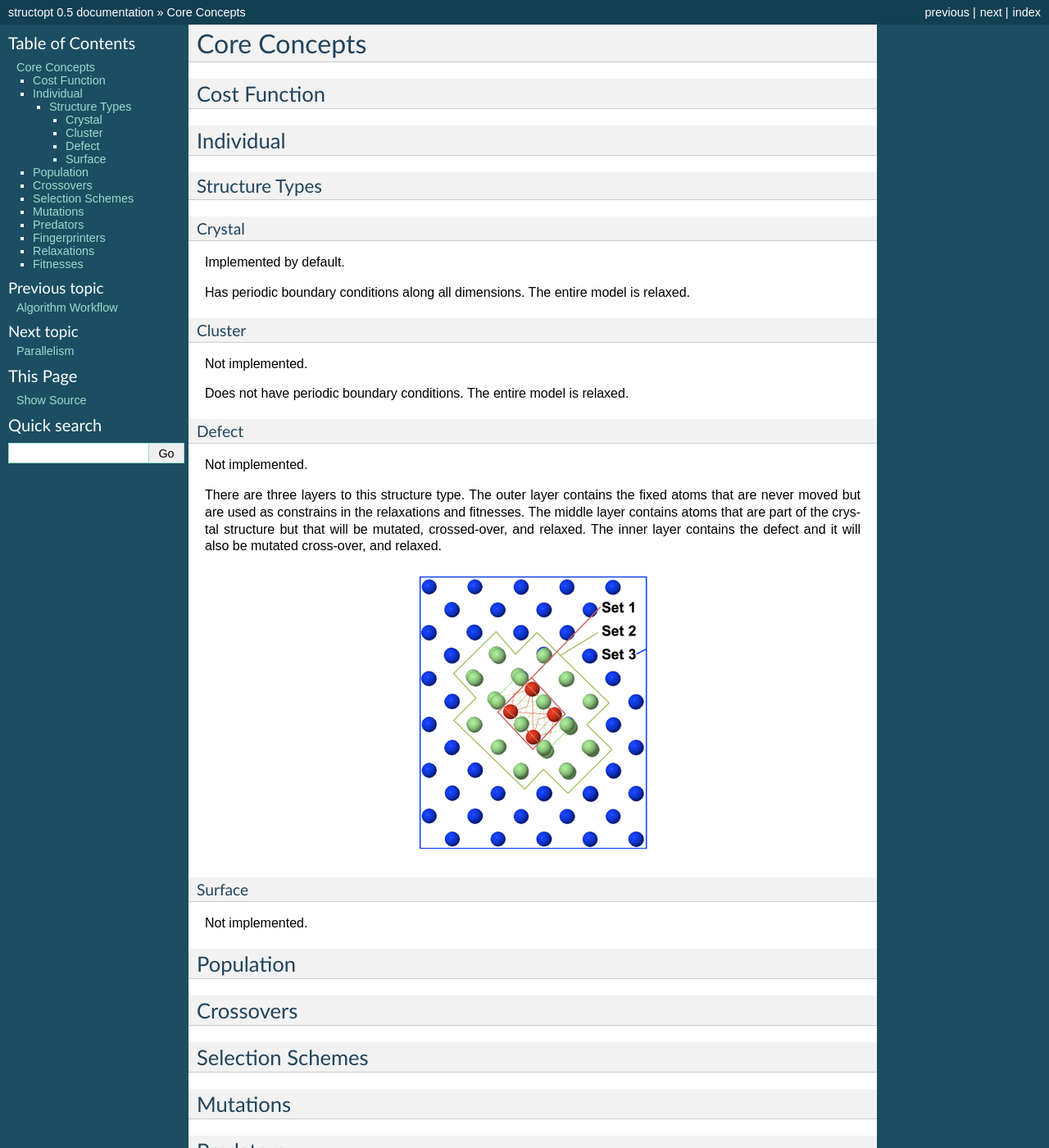
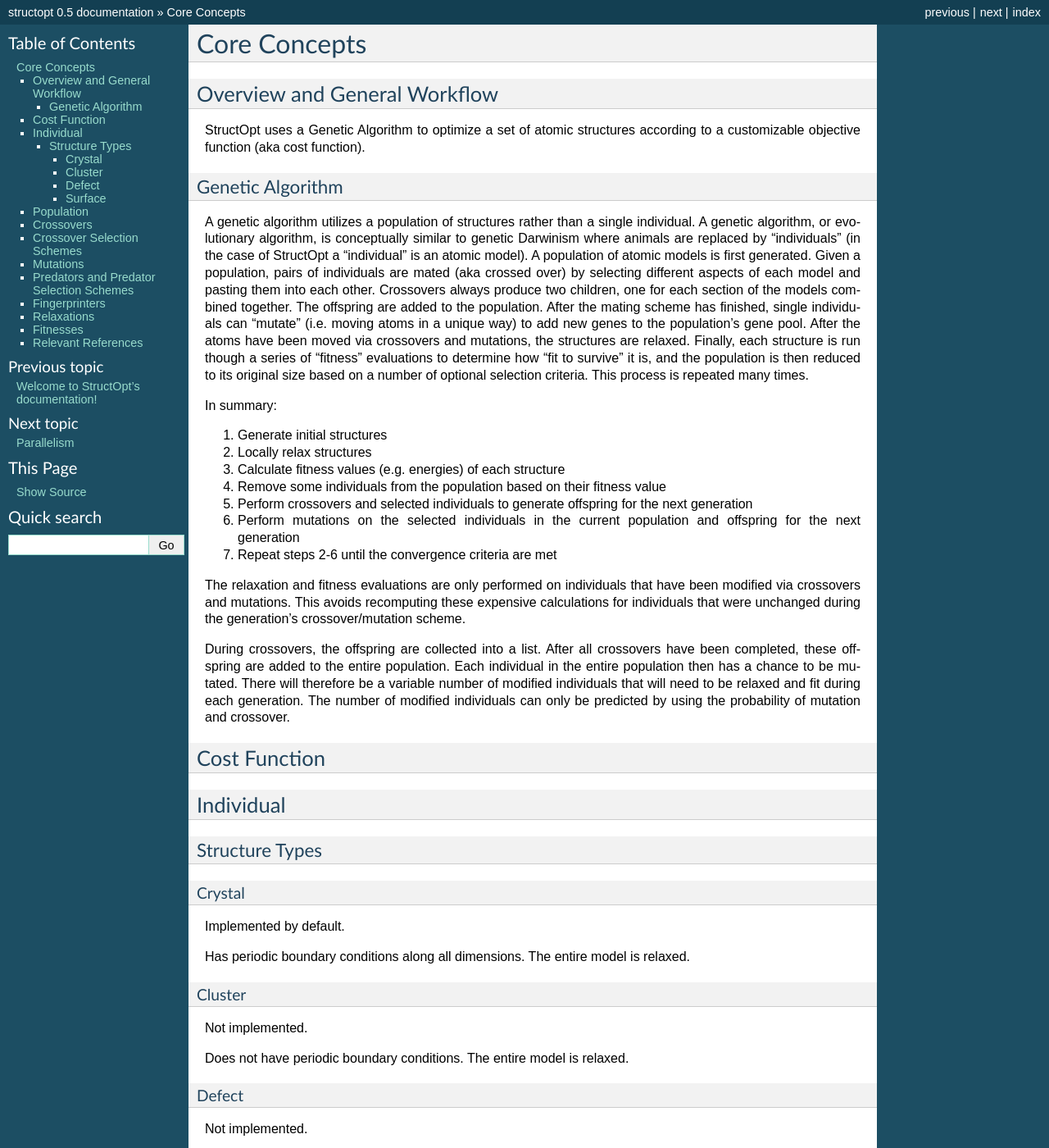
Before and after one commit to uw-cmg/StructOpt_modular, a Sphinx documentation site: the page built from docs/core_concepts.rst, in a window 1280 px wide and 1400 px high. Shown: the whole window at 82% size. Built offline with Sphinx 7.4.7, drawn with Linux system fonts in a browser that asks for light colours; pages that are not in the unit, such as notebooks, are missing from menus; some of the changed text lies outside the part shown.

Commit message:
documentation!!

```diff
--- a/docs/core_concepts.rst
+++ b/docs/core_concepts.rst
@@ -1,5 +1,32 @@
+.. _core_concetps:
+
 Core Concepts
 #############
+
+Overview and General Workflow
+=============================
+
+StructOpt uses a Genetic Algorithm to optimize a set of atomic structures according to a customizable objective function (aka cost function).
+
+Genetic Algorithm
+-----------------
+
+A genetic algorithm utilizes a population of structures rather than a single individual. A genetic algorithm, or evolutionary algorithm, is conceptually similar to genetic Darwinism where animals are replaced by "individuals" (in the case of StructOpt a "individual" is an atomic model). A population of atomic models is first generated. Given a population, pairs of individuals are mated (aka crossed over) by selecting different aspects of each model and pasting them into each other. Crossovers always produce two children, one for each section of the models combined together. The offspring are added to the population. After the mating scheme has finished, single individuals can "mutate" (i.e. moving atoms in a unique way) to add new genes to the population's gene pool. After the atoms have been moved via crossovers and mutations, the structures are relaxed. Finally, each structure is run though a series of "fitness" evaluations to determine how "fit to survive" it is, and the population is then reduced to its original size based on a number of optional selection criteria. This process is repeated many times.
+
+In summary:
+
+1. Generate initial structures
+2. Locally relax structures
+3. Calculate fitness values (e.g. energies) of each structure
+4. Remove some individuals from the population based on their fitness value
+5. Perform crossovers and selected individuals to generate offspring for the next generation
+6. Perform mutations on the selected individuals in the current population and offspring for the next generation
+7. Repeat steps 2-6 until the convergence criteria are met
+
+The relaxation and fitness evaluations are only performed on individuals that have been modified via crossovers and mutations. This avoids recomputing these expensive calculations for individuals that were unchanged during the generation's crossover/mutation scheme.
+
+During crossovers, the offspring are collected into a list. After all crossovers have been completed, these offspring are added to the entire population. Each individual in the entire population then has a chance to be mutated. There will therefore be a variable number of modified individuals that will need to be relaxed and fit during each generation. The number of modified individuals can only be predicted by using the probability of mutation and crossover.
+
 
 Cost Function
 =============
@@ -42,14 +69,16 @@ Population
 Crossovers
 ==========
 
-Selection Schemes
-=================
+Crossover Selection Schemes
+===========================
 
 Mutations
 =========
 
-Predators
-=========
+Predators and Predator Selection Schemes
+========================================
+
+`Roulette Wheel Selection` <https://en.wikipedia.org/wiki/Fitness_proportionate_selection>`_
 
 Fingerprinters
 ==============
@@ -59,3 +88,10 @@ Relaxations
 
 Fitnesses
 =========
+
+Relevant References
+===================
+
+* Crystals: Artem Oganov, Alex Zunger, Scott Woodley, Richard Catlow
+* Clusters: Roy L. Johnston, Bernd Hartke, David Deaven
+* Surfaces: Cristian V. Ciobanu, Kai-Ming Ho
--- a/docs/index.rst
+++ b/docs/index.rst
@@ -78,7 +78,7 @@ If you have a forward simulation module that you wish to contribute, please make
 License Agreement
 =================
 
-StructOpt is distributed under the `MIT license <https://opensource.org/licenses/MIT>_`, reproduced below:
+StructOpt is distributed under the `MIT license <https://opensource.org/licenses/MIT>`_, reproduced below:
 
 Copyright (c) 2016 University of Wisconsin-Madison Computational Materials Group
 
--- a/docs/parameters.rst
+++ b/docs/parameters.rst
@@ -1,3 +1,5 @@
+.. _paramters:
+
 Input Parameters
 ################
 
--- a/docs/results.rst
+++ b/docs/results.rst
@@ -1,2 +1,4 @@
+.. _results:
+
 Results
 #######
--- a/docs/selections.rst
+++ /dev/null
@@ -1,5 +0,0 @@
-Selections
-##########
-
-`Roulette Wheel Selection` <https://en.wikipedia.org/wiki/Fitness_proportionate_selection>`_
---------------------------
--- /dev/null
+++ b/docs/troubleshooting.rst
@@ -0,0 +1,4 @@
+.. _troubleshooting:
+
+Troubleshooting
+###############
```
Also changed, not shown: other parts of docs/index.rst (+2 -2 lines), docs/workflow.rst (deleted, +0 -70 lines).
